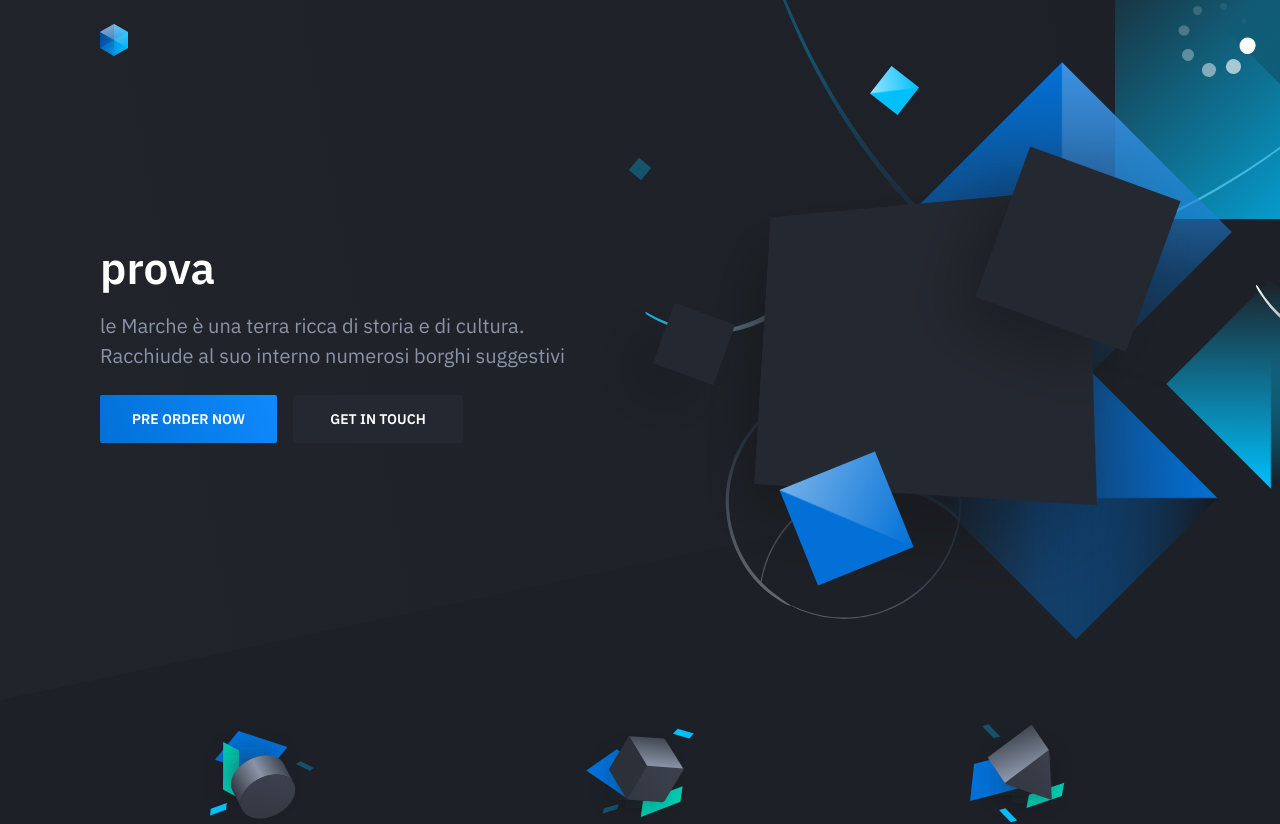
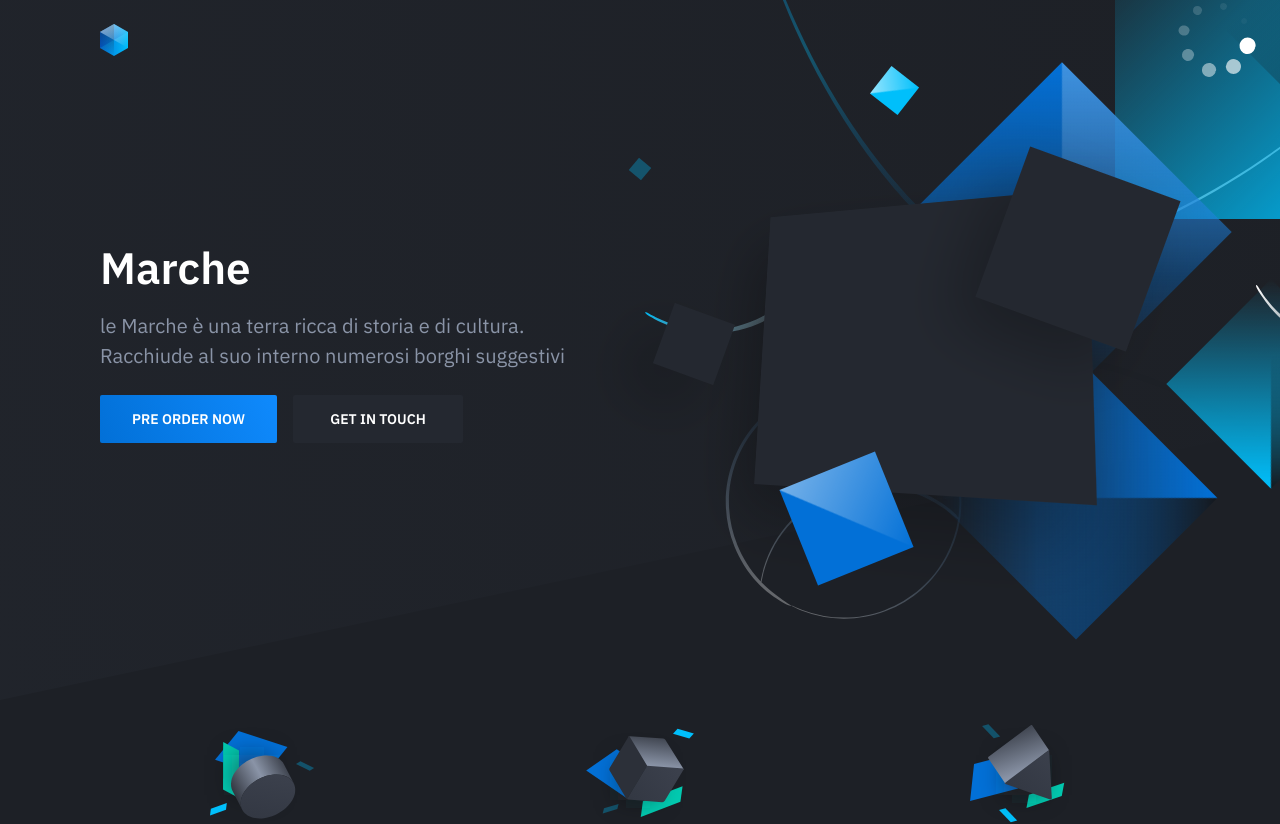
Before and after one commit to Montrasiochiara/landing-page-DM, a plain HTML site: page index.html in a window 1280 px wide. Shown: the top 824 px of the page. Drawn offline with nearby package versions, Linux system fonts and the light colour scheme.

Commit message:
Cambio nome sito

```diff
--- a/index.html
+++ b/index.html
@@ -39,7 +39,7 @@
                 <div class="container">
                     <div class="hero-inner">
 						<div class="hero-copy">
-	                        <h1 class="hero-title mt-0">prova</h1>
+	                        <h1 class="hero-title mt-0">Marche</h1>
 	                        <p class="hero-paragraph"> le Marche è una terra ricca di storia e di cultura. Racchiude al suo interno numerosi borghi suggestivi </p>
 	                        <div class="hero-cta"><a class="button button-primary" href="preorder.html">Pre order now</a><a class="button" href="#">Get in touch</a></div>
 						</div>
```
